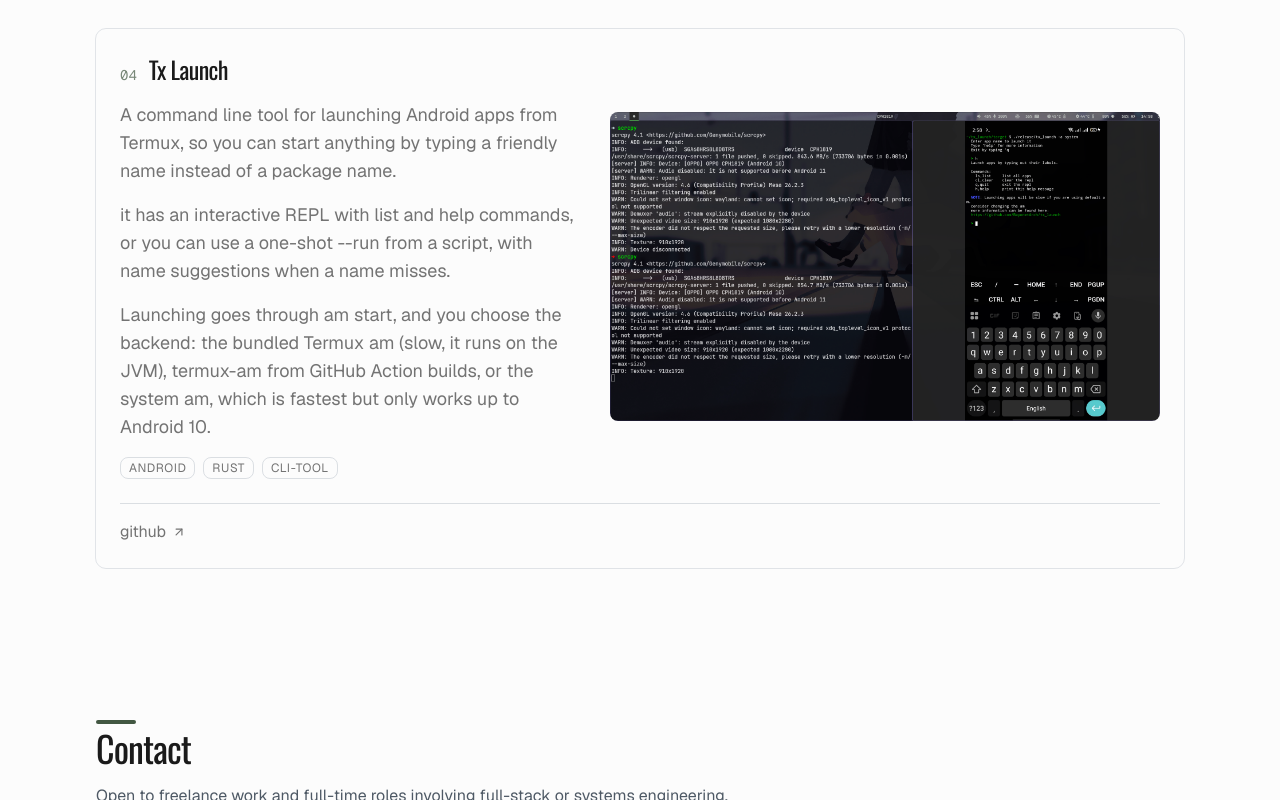
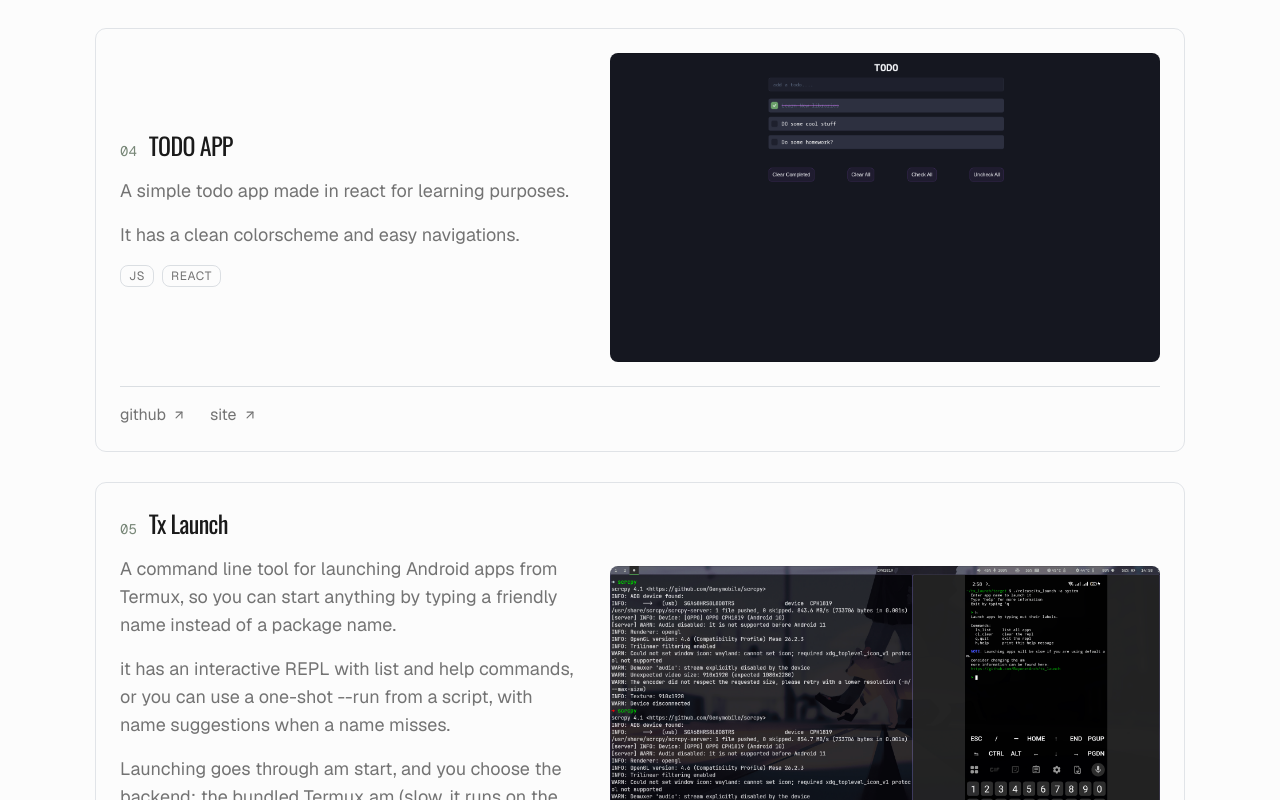
Before and after one commit to BayonetArch/portfolio, a Next.js app: page / in a window 1280 px wide. Shown: the part 2580-3380 px from the top of the page. Built offline with nearby package versions, Linux system fonts and the light colour scheme; a web font is replaced by a local one.

Commit message:
ADD: add a new project to projects list(todo app)

```diff
--- a/app/components/Projects.tsx
+++ b/app/components/Projects.tsx
@@ -6,6 +6,7 @@ import TxLaunchPreview from "../assets/tx_launch.png";
 import NeoKutPreview from "../assets/neo_kut.png";
 import FilmPivotPreview from "../assets/film-pivot-react.png";
 import HyprZoomerPreview from "../assets/hypr_zoomer.png";
+import TodoListPreview from "../assets/todolist.png";
 
 type Project = {
   title: string;
@@ -70,6 +71,26 @@ const projects: Project[] = [
     previewImgSrc: HyprZoomerPreview,
     previewImgAlt: "preview of hypr Zoomer project",
     tags: ["rust", "tool", "wayland"],
+  },
+  {
+    title: "TODO APP",
+    descs: [
+      "A simple todo app made in react for learning purposes.",
+      "It has a clean colorscheme and easy navigations.",
+    ],
+    projectLinks: [
+      {
+        siteName: "github",
+        link: "https://github.com/BayonetArch/react-todolist",
+      },
+      {
+        siteName: "site",
+        link: "https://bayonet-react-todolist.vercel.app/",
+      },
+    ],
+    previewImgSrc: TodoListPreview,
+    previewImgAlt: "preview of todo list app",
+    tags: ["js", "react"],
   },
   {
     title: "Tx Launch",
```
Also changed, not shown: app/assets/todolist.png (added).
